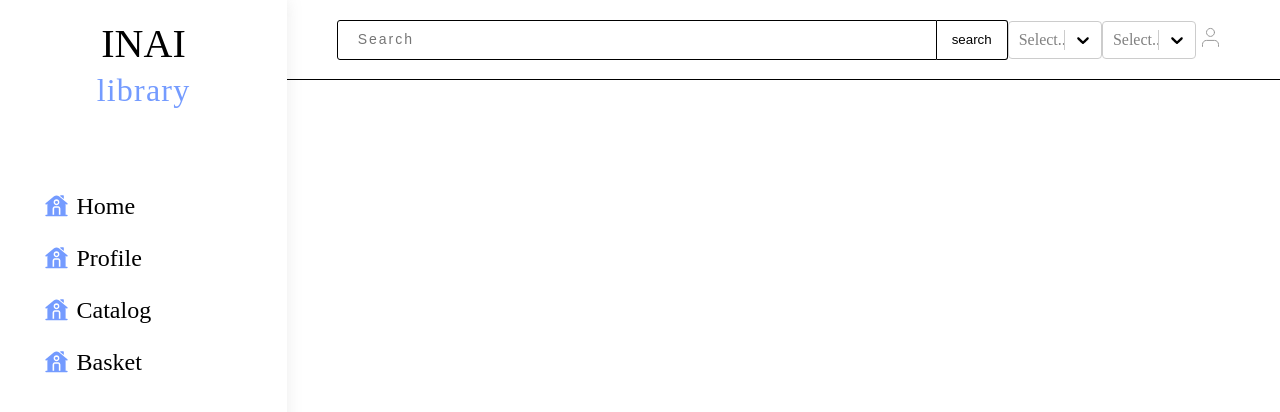
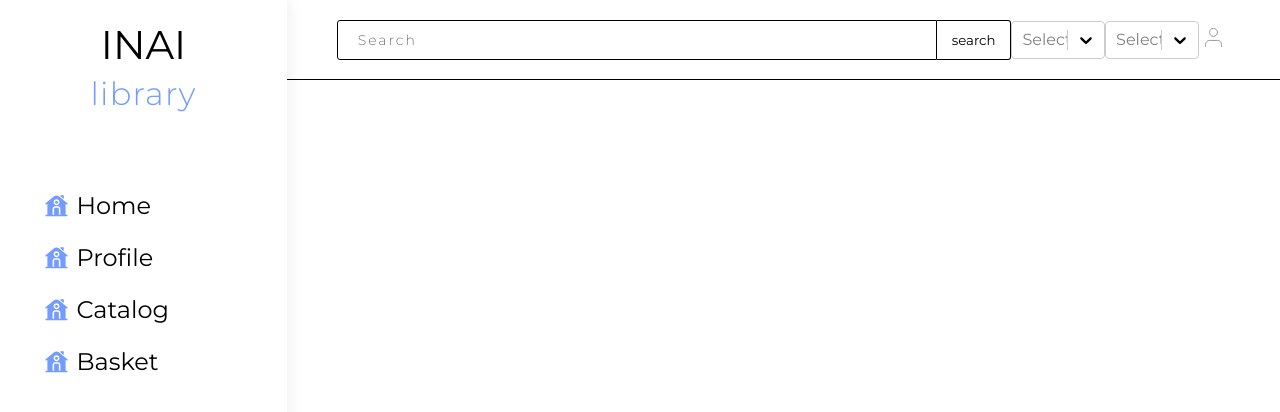
Before and after one commit to EmirlanDogdurbaev/libr2, a React (Vite) app: page /login in a window 1280 px wide. Shown: the top 412 px of the page. Built offline with nearby package versions, Linux system fonts and the light colour scheme; sample sign-in values are in the browser's storage.

Commit message:
changed font and fixed error

```diff
--- a/src/App.scss
+++ b/src/App.scss
@@ -1,3 +1,4 @@
+@import url("https://fonts.googleapis.com/css2?family=Mali:wght@300;400;700&family=Montserrat:wght@300;400;700&display=swap");
 * {
   box-sizing: border-box;
   margin: 0;
@@ -5,4 +6,6 @@
   list-style-type: none;
   color: black;
   text-decoration: none;
+  font-family: "Mali", cursive;
+  font-family: "Montserrat", sans-seri;
 }
--- a/src/components/Categories/Categories.jsx
+++ b/src/components/Categories/Categories.jsx
@@ -1,8 +1,8 @@
 import axios from "axios";
 import React, { useEffect, useState } from "react";
 import { api } from "../../store/api";
-import classes from "./Categories.module.scss";
-import CategoryItem from "./CategoryItem";
+import classes from "./Categories.module.scss"
+
 export default function Categories() {
   const [categories, setCategories] = useState([]);
   const [active, setActive] = useState("");
```
